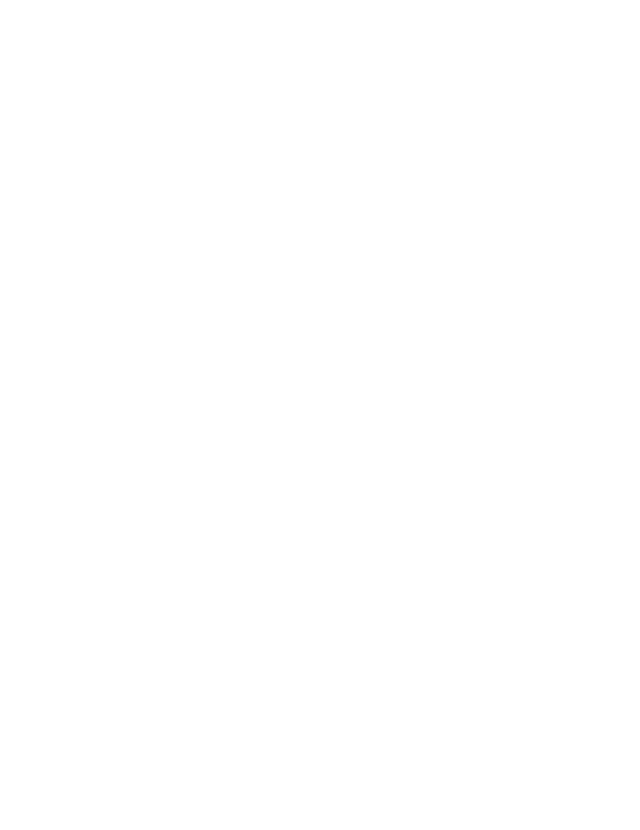
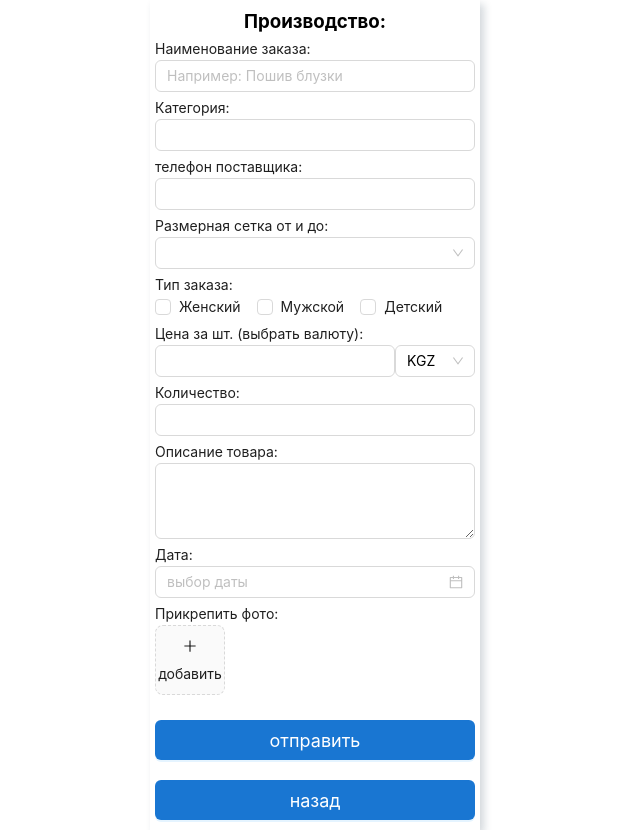
Before and after one commit to qoobatov/belgikgBot, a React (Create React App) app: page /production in a window 1280 px wide. Before the commit this address had no page. Shown: the whole page, without its empty margins (325-965 px from the left). Before the commit the page ends 800 px from the top, so only its background shows below. Built offline with nearby package versions, Linux system fonts and the light colour scheme.

Commit message:
edited forms

```diff
--- a/src/App.js
+++ b/src/App.js
@@ -5,6 +5,7 @@ import MyTrades from "./components/MyTrades/MyTrades";
 import TradesList from "./components/TradesList/TradesList";
 import NewOrder from "./components/NewOrder/NewOrder";
 import BayerServices from "./components/BayerServices/BayerServices";
+import Production from "./components/Production/Production";
 
 function App() {
   return (
@@ -17,6 +18,7 @@ function App() {
             <Route path="/tradelist" element={<TradesList />} />
             <Route path="/neworder" element={<NewOrder />} />
             <Route path="/bayerservices" element={<BayerServices />} />
+            <Route path="/production" element={<Production />} />
           </Routes>
         </Router>
       </div>
--- a/src/components/BayerServices/BayerServices.css
+++ b/src/components/BayerServices/BayerServices.css
@@ -43,9 +43,16 @@ justify-content: space-between;
 margin-top: 10px;
 
 }
+.btn-bayer-services-send-form{
+  margin-top: 25px;
+}
 
 .btn-bayer-services-back{
-  width: 110px;
+  width: 100%;
+}
+
+.btn-bayer-services-shopping{
+  padding: 0 50px;
 }
 
 .ant-form-item {
--- a/src/components/BayerServices/BayerServices.js
+++ b/src/components/BayerServices/BayerServices.js
@@ -23,24 +23,13 @@ function BayerServices() {
     setshowNewOrder(true);
     navigate("/neworder");
   };
-  const { Option } = Select;
-  const CheckboxGroup = Checkbox.Group;
 
-  const options = [
-    { label: "Женский", value: "female" },
-    { label: "Мужской", value: "male" },
-    { label: "Детский", value: "kids" },
-  ];
-
-  function handleChangeType(checkedValues) {
-    console.log("checked = ", checkedValues);
-  }
 
   return (
     <>
       <div className="bayer-services-container">
         <div className="bayer-services-content">
-          <h3>Услуги байера:</h3>
+          <h3> Оптовые покупки:</h3>
           <Form
             labelCol={{
               span: 15,
@@ -54,56 +43,13 @@ function BayerServices() {
               maxWidth: 600,
             }}
           >
-            <Form.Item label="Тип товара:">
-              <CheckboxGroup options={options} onChange={handleChangeType} />
-
-              <Form.Item label="Цена за шт.  (выбрать валюту):">
-                <div className="quantity-currency">
-                  <Input type="number" style={{ width: "240px" }} autofocus />
-                  <Select defaultValue="KGZ" style={{ width: 80 }}>
-                    <Option value="GBP">KGZ</Option>
-                    <Option value="USD">USD</Option>
-                    <Option value="EUR">EUR</Option>
-                    <Option value="RUB">RUB</Option>
-                    <Option value="KZT">KZT</Option>
-                  </Select>
-                </div>
+              <Form.Item label="Что вы хотите купить?">
+                <Input />
+              </Form.Item>
+              <Form.Item label="Описание товара:">
+                <TextArea rows={7} />
               </Form.Item>
 
-              <Form.Item label="Количество:">
-                <Input type="number" />
-              </Form.Item>
-              <Form.Item label="Описание товара:">
-                <TextArea rows={3} />
-              </Form.Item>
-            </Form.Item>
-            <Form.Item label="Дата:">
-              <DatePicker style={{ width: "320px" }} placeholder="выбор даты" />
-            </Form.Item>
-            <Form.Item label="Адрес доставки:">
-              <Input />
-            </Form.Item>
-            <Form.Item label="Город доставки:">
-              <Input />
-            </Form.Item>
-            <Form.Item
-              label="Прикрепить фото:"
-              valuePropName="fileList"
-              getValueFromEvent={normFile}
-            >
-              <Upload action="/upload.do" listType="picture-card" maxCount={4}>
-                <div>
-                  <PlusOutlined />
-                  <div
-                    style={{
-                      marginTop: 5,
-                    }}
-                  >
-                    добавить
-                  </div>
-                </div>
-              </Upload>
-            </Form.Item>
           </Form>
 
           <Button
@@ -122,12 +68,7 @@ function BayerServices() {
             >
               назад
             </Button>
-            <Button
-              type="primary"
-              className="btn-bayer-services-text-to-employee"
-            >
-              написать сотруднику
-            </Button>
+
           </div>
           {showNewOrder && navigate("/neworder")}
         </div>
--- a/src/components/MyTrades/MyTrades.js
+++ b/src/components/MyTrades/MyTrades.js
@@ -32,7 +32,7 @@ function MyTrades() {
             className="btn-mytrades"
             onClick={handleClick}
           >
-            Мои сделки
+            Мои заказы
           </Button>
           <Button
             type="primary"
@@ -42,7 +42,7 @@ function MyTrades() {
           </Button>
         </div>
         <Button type="primary" className="btn-trade-list-text-to-employee">
-        Написать сотруднику
+        Шоппинг тур
       </Button>
         {showTradeList && navigate("/tradelist")}
         {showNewOrder && navigate("/neworder")}
--- a/src/components/NewOrder/NewOrder.css
+++ b/src/components/NewOrder/NewOrder.css
@@ -24,9 +24,11 @@
   margin-bottom: 20px;
 }
 
-.btn-new-order {
+.btn-new-order-buy {
+  padding: 0 7px;
   margin-bottom: 15px;
 }
+
 .btn-new-order-text-to-employee{
   margin-bottom: 15px;
 }
--- a/src/components/NewOrder/NewOrder.js
+++ b/src/components/NewOrder/NewOrder.js
@@ -17,18 +17,22 @@ function NewOrder() {
     setshowBayerServices(true);
     navigate("/bayerservices");
   };
+  const onClickProduction = () => {
+    setshowBayerServices(true);
+    navigate("/production");
+  };
 
   return (
     <>
       <div className="new-order-container">
         <div className="new-order-content">
-          <h3>Байер и производство:</h3>
+          <h3>Покупка и Производство:</h3>
           <div className="new-order-btn-group">
-            <Button type="primary" htmlType="submit" className="btn-new-order" onClick={onClickBayerServices}>
-              Услуги байера
+            <Button type="primary" className="btn-new-order-buy" onClick={onClickBayerServices}>
+              Оптовые покупки
             </Button>
 
-            <Button type="primary" htmlType="submit" className="btn-new-order">
+            <Button type="primary" className="btn-new-order" onClick={onClickProduction}>
               Производство
             </Button>
           </div>
@@ -36,7 +40,7 @@ function NewOrder() {
             type="primary"
             className="btn-new-order-text-to-employee"
           >
-            Написать сотруднику
+            шоппинг тур
           </Button>
           <Button
             type="primary"
--- /dev/null
+++ b/src/components/Production/Production.js
@@ -0,0 +1,189 @@
+import React from "react";
+import "./Production.css";
+import { useState } from "react";
+import { useNavigate } from "react-router-dom";
+import { PlusOutlined } from "@ant-design/icons";
+import { Checkbox, Cascader } from "antd";
+
+import { Button, DatePicker, Form, Input, Select, Upload } from "antd";
+
+const { TextArea } = Input;
+const normFile = (e) => {
+  if (Array.isArray(e)) {
+    return e;
+  }
+  return e?.fileList;
+};
+
+const optionsSize = [
+  {
+    label: 'Light',
+    value: 'light',
+    children: new Array(20).fill(null).map((_, index) => ({
+      label: `Number ${index}`,
+      value: index,
+    })),
+  },
+  {
+    label: 'Bamboo',
+    value: 'bamboo',
+    children: [
+      {
+        label: 'Little',
+        value: 'little',
+        children: [
+          {
+            label: 'Toy Fish',
+            value: 'fish',
+          },
+          {
+            label: 'Toy Cards',
+            value: 'cards',
+          },
+          {
+            label: 'Toy Bird',
+            value: 'bird',
+          },
+        ],
+      },
+    ],
+  },
+];
+const onChange = (value) => {
+  console.log(value);
+};
+
+
+
+
+
+function Production() {
+  const [showNewOrder, setshowNewOrder] = useState(false);
+  const navigate = useNavigate();
+
+  const onClickBackNewOrder = () => {
+    setshowNewOrder(true);
+    navigate("/neworder");
+  };
+  const { Option } = Select;
+  const CheckboxGroup = Checkbox.Group;
+
+  const options = [
+    { label: "Женский", value: "female" },
+    { label: "Мужской", value: "male" },
+    { label: "Детский", value: "kids" },
+  ];
+
+  function handleChangeType(checkedValues) {
+    console.log("checked = ", checkedValues);
+  }
+
+  return (
+    <>
+      <div className="bayer-services-container">
+        <div className="bayer-services-content">
+          <h3>Производство:</h3>
+          <Form
+            labelCol={{
+              span: 15,
+              color: "red",
+            }}
+            wrapperCol={{
+              span: 25,
+            }}
+            layout="vertical"
+            style={{
+              maxWidth: 600,
+            }}
+          >
+            <Form.Item label="Наименование заказа:">
+              <Input placeholder="Например: Пошив блузки" />
+            </Form.Item>
+            <Form.Item label="Категория:">
+              <Input />
+            </Form.Item>{" "}
+            <Form.Item label="телефон поставщика:">
+              <Input type="number" />
+            </Form.Item>
+            <Form.Item label="Размерная сетка от и до:">
+              <Cascader
+                style={{
+                  width: "100%",
+                }}
+                options={optionsSize}
+                onChange={onChange}
+                multiple
+                maxTagCount="responsive"
+              />
+            </Form.Item>
+            <Form.Item label="Тип заказа:">
+              <CheckboxGroup options={options} onChange={handleChangeType} />
+
+              <Form.Item label="Цена за шт.  (выбрать валюту):">
+                <div className="quantity-currency">
+                  <Input type="number" style={{ width: "240px" }} autofocus />
+                  <Select defaultValue="KGZ" style={{ width: 80 }}>
+                    <Option value="GBP">KGZ</Option>
+                    <Option value="USD">USD</Option>
+                    <Option value="EUR">EUR</Option>
+                    <Option value="RUB">RUB</Option>
+                    <Option value="KZT">KZT</Option>
+                  </Select>
+                </div>
+              </Form.Item>
+
+              <Form.Item label="Количество:">
+                <Input type="number" />
+              </Form.Item>
+              <Form.Item label="Описание товара:">
+                <TextArea rows={3} />
+              </Form.Item>
+            </Form.Item>
+            <Form.Item label="Дата:">
+              <DatePicker style={{ width: "320px" }} placeholder="выбор даты" />
+            </Form.Item>
+            <Form.Item
+              label="Прикрепить фото:"
+              valuePropName="fileList"
+              getValueFromEvent={normFile}
+            >
+              <Upload action="/upload.do" listType="picture-card" maxCount={4}>
+                <div>
+                  <PlusOutlined />
+                  <div
+                    style={{
+                      marginTop: 5,
+                    }}
+                  >
+                    добавить
+                  </div>
+                </div>
+              </Upload>
+            </Form.Item>
+          </Form>
+
+          <Button
+            type="primary"
+            htmlType="submit"
+            className="btn-bayer-services-send-form"
+            style={{ marginBottom: "10px" }}
+          >
+            отправить
+          </Button>
+          <div className="btns-bayer-services">
+            <Button
+              type="primary"
+              className="btn-bayer-services-back"
+              onClick={onClickBackNewOrder}
+            >
+              назад
+            </Button>
+          </div>
+          {showNewOrder && navigate("/neworder")}
+        </div>
+      </div>
+    </>
+  );
+}
+
+export default Production;
--- a/src/components/TradesList/TradesList.js
+++ b/src/components/TradesList/TradesList.js
@@ -50,7 +50,7 @@ function TradesList() {
           </Button>
         </div>
       <Button type="primary" className="btn-trade-list-text-to-employee">
-        написать сотруднику
+        Шоппинг тур
       </Button>
       <Button type="primary" className="btn-trade-list-back" onClick={handleClick}>
         назад
```
Also changed, not shown: src/components/Login/Login.js (+11 -1 lines), src/components/Production/Production.css (added).
